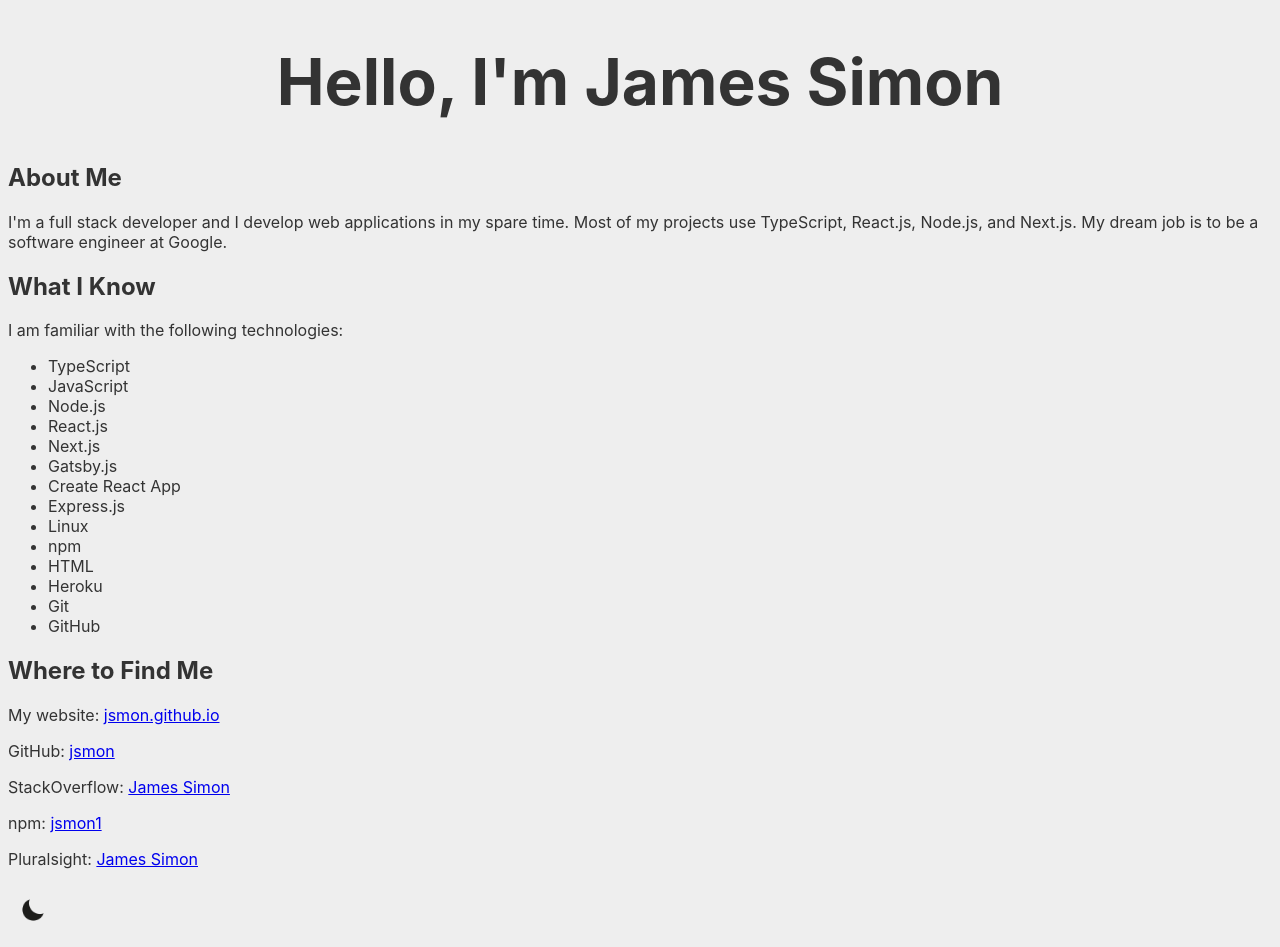
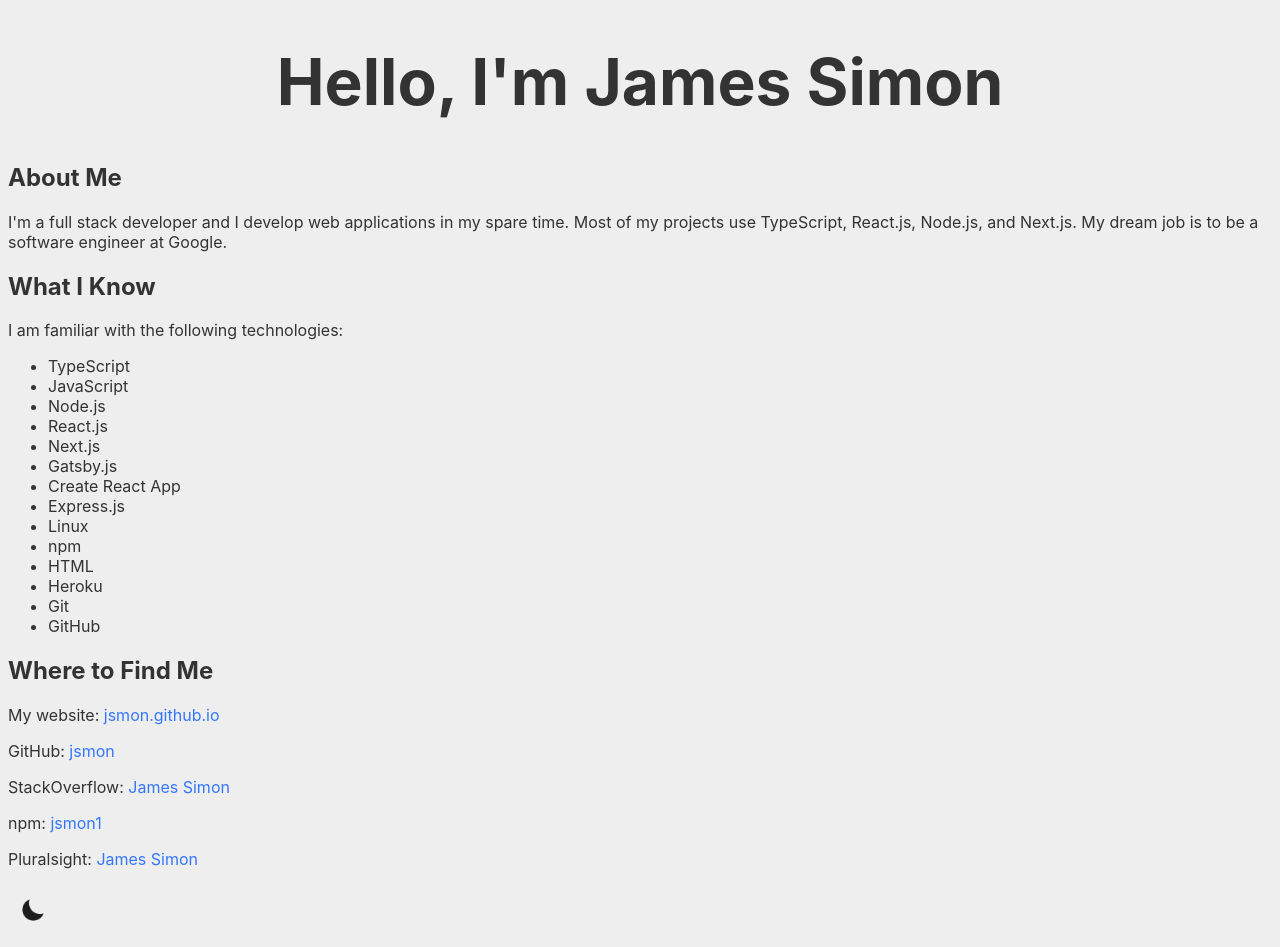
Before and after one commit to jsmon/website, a Next.js app: page / in a window 1280 px wide. Built offline with nearby package versions, Linux system fonts and the light colour scheme.

Commit message:
Moved CSS to module and updated types

```diff
--- a/components/Header.tsx
+++ b/components/Header.tsx
@@ -1,7 +1,11 @@
 import React from 'react';
 
-const Header = (): React.ReactElement<{}, 'header'> => (
-    <header className="main-header">
+import styles from '../styles/Header.module.css';
+
+const Header = (): React.ReactElement<{
+    className: string;
+}, 'header'> => (
+    <header className={styles.mainHeader}>
         <h1>Hello, I'm James Simon</h1>
     </header>
 );
--- /dev/null
+++ b/styles/Header.module.css
@@ -0,0 +1,4 @@
+.mainHeader {
+    font-size: 2em;
+    text-align: center;
+}
--- a/styles/globals.css
+++ b/styles/globals.css
@@ -7,12 +7,15 @@
     color: #eee;
 }
 
-.main-header {
-    font-size: 2em;
-    text-align: center;
-}
-
 [data-theme="light"] {
     background-color: #eee;
     color: #333;
 }
+
+a {
+    color: #37f;
+    text-decoration: none;
+}
+a:hover {
+    text-decoration: underline;
+}
```
